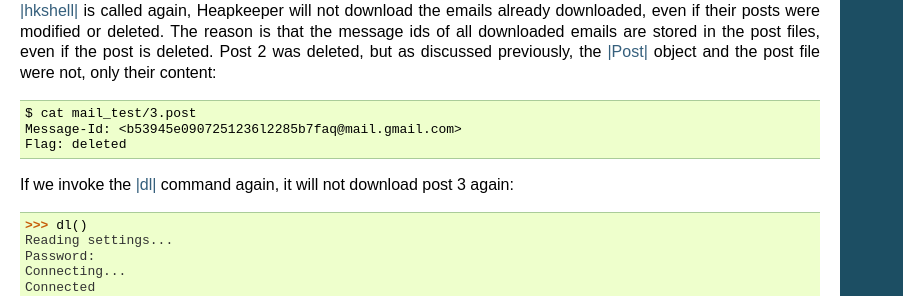
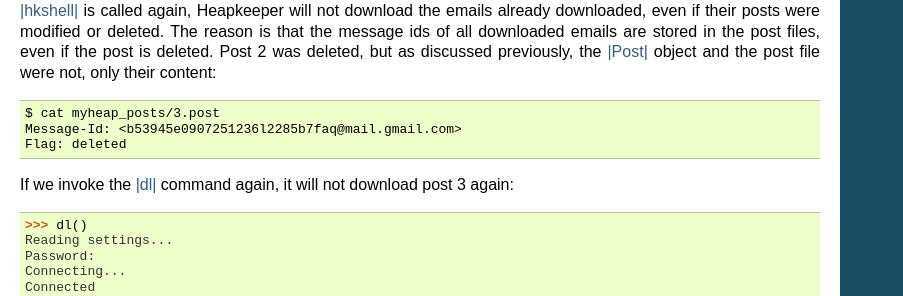
Before and after one commit to hcs42/heapkeeper-old, a Sphinx documentation site: the page built from doc/tutorial.rst, in a window 1280 px wide and 900 px high, scrolled down 14802 px. Shown: the part 154-450 px from the top of the window, without its empty margins (0-903 px from the left). Built offline with Sphinx 7.4.7, drawn with Linux system fonts in a browser that asks for light colours.

Commit message:
Tutorial: minor error fixed
[typo]

```diff
--- a/doc/tutorial.rst
+++ b/doc/tutorial.rst
@@ -849,7 +849,7 @@ the post is deleted. Post 2 was deleted, but as discussed previously, the
 
 .. code-block:: sh
 
-    $ cat mail_test/3.post
+    $ cat myheap_posts/3.post
     Message-Id: <b53945e0907251236l2285b7faq@mail.gmail.com>
     Flag: deleted
 
```
